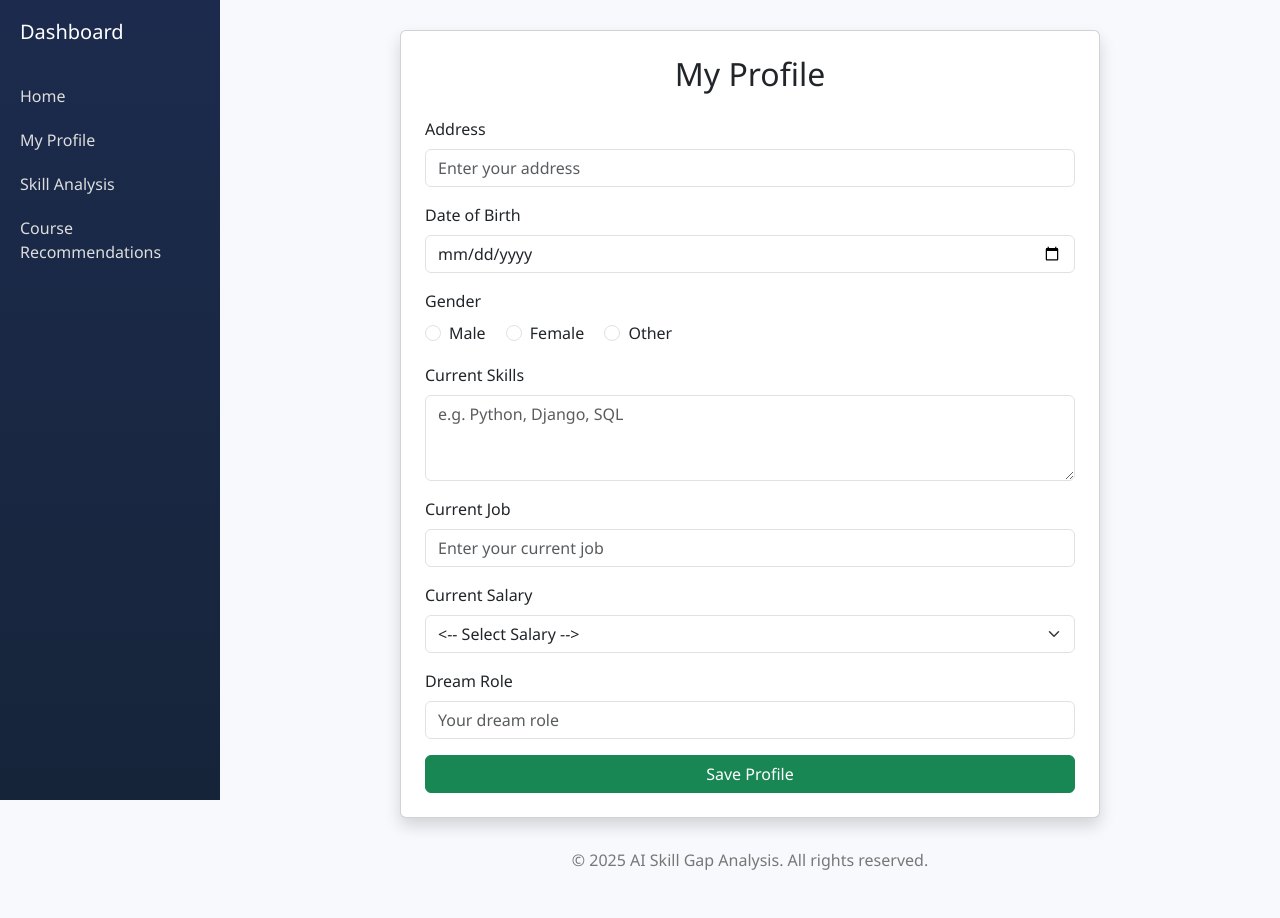
After one commit to harsh-kumbhar/AI_Skill_Gap_Analysis, a Django app: page /my_profile/ in a window 1280 px wide. The commit adds this page. Run offline with Django 5.2, Linux system fonts and the light colour scheme; the visitor is signed in with stand-in values (Sample User, id 1); data comes from the database, SQL or seed files in the repository.

Commit message:
Step 1.3 :- "My Profile" Frontend done

```diff
--- a/ai_skill_gap/settings.py
+++ b/ai_skill_gap/settings.py
@@ -37,6 +37,7 @@ INSTALLED_APPS = [
     'django.contrib.sessions',
     'django.contrib.messages',
     'django.contrib.staticfiles',
+    'core',
 ]
 
 MIDDLEWARE = [
--- a/ai_skill_gap/urls.py
+++ b/ai_skill_gap/urls.py
@@ -13,6 +13,6 @@ urlpatterns = [
 
     # Dashboard (protected)
     path('dashboard/', views.dashboard, name="dashboard"),
-    path("profile/", views.my_profile, name="my_profile"),
+    path("my_profile/", views.my_profile, name="my_profile"),
 
 ]
--- a/core/templates/base.html
+++ b/core/templates/base.html
@@ -12,11 +12,22 @@
       font-family: 'Segoe UI', Tahoma, Geneva, Verdana, sans-serif;
     }
     .sidebar {
-      height: 100vh;
-      background: linear-gradient(180deg, #1c2b4d, #16243a);
-      color: #fff;
-      padding: 20px;
-    }
+  position: fixed;          /* stick it to the side */
+  top: 0;
+  left: 0;
+  height: 100%;             /* take full page height */
+  width: 220px;             /* fixed width */
+  background: linear-gradient(180deg, #1c2b4d, #16243a);
+  color: #fff;
+  padding: 20px;
+  overflow-y: auto;         /* scroll if sidebar content is too long */
+}
+
+.content {
+  margin-left: 220px;       /* push content to the right */
+  padding: 30px;
+  width: calc(100% - 220px);
+}
     .sidebar h2 {
       font-size: 20px;
       margin-bottom: 30px;
@@ -30,9 +41,7 @@
     .sidebar a:hover {
       color: #fff;
     }
-    .content {
-      padding: 30px;
-    }
+
     footer {
       margin-top: 30px;
       text-align: center;
@@ -47,7 +56,7 @@
   <div class="sidebar">
     <h2>Dashboard</h2>
     <a href="{% url 'dashboard' %}">Home</a>
-    <a href="#">My Profile</a>
+    <a href="{% url 'my_profile' %}">My Profile</a>
     <a href="#">Skill Analysis</a>
     <a href="#">Course Recommendations</a>
   </div>
--- /dev/null
+++ b/core/templates/my_profile.html
@@ -0,0 +1,84 @@
+{% extends "base.html" %}
+{% block title %}My Profile{% endblock %}
+
+{% block content %}
+<div class="card shadow p-4 mx-auto" style="max-width: 700px;">
+  <h2 class="text-center mb-4">My Profile</h2>
+
+  <form method="POST">
+    {% csrf_token %}
+
+    <!-- Address -->
+    <div class="mb-3">
+      <label class="form-label">Address</label>
+      <input type="text" name="address" class="form-control"
+             value="{{ profile.address|default:'' }}" placeholder="Enter your address">
+    </div>
+
+    <!-- Date of Birth -->
+    <div class="mb-3">
+      <label class="form-label">Date of Birth</label>
+      <input type="date" name="dob" class="form-control"
+             value="{{ profile.dob|date:'Y-m-d' }}">
+    </div>
+
+    <!-- Gender -->
+    <div class="mb-3">
+      <label class="form-label">Gender</label><br>
+      <div class="form-check form-check-inline">
+        <input class="form-check-input" type="radio" name="gender" value="Male"
+          {% if profile.gender == "Male" %}checked{% endif %}>
+        <label class="form-check-label">Male</label>
+      </div>
+      <div class="form-check form-check-inline">
+        <input class="form-check-input" type="radio" name="gender" value="Female"
+          {% if profile.gender == "Female" %}checked{% endif %}>
+        <label class="form-check-label">Female</label>
+      </div>
+      <div class="form-check form-check-inline">
+        <input class="form-check-input" type="radio" name="gender" value="Other"
+          {% if profile.gender == "Other" %}checked{% endif %}>
+        <label class="form-check-label">Other</label>
+      </div>
+    </div>
+
+    <!-- Current Skills -->
+    <div class="mb-3">
+      <label class="form-label">Current Skills</label>
+      <textarea name="skills" rows="3" class="form-control"
+        placeholder="e.g. Python, Django, SQL">{{ profile.skills|default:'' }}</textarea>
+    </div>
+
+    <!-- Current Job -->
+    <div class="mb-3">
+      <label class="form-label">Current Job</label>
+      <input type="text" name="job" class="form-control"
+             value="{{ profile.job|default:'' }}" placeholder="Enter your current job">
+    </div>
+
+    <!-- Current Salary -->
+    <div class="mb-3">
+      <label class="form-label">Current Salary</label>
+      <select name="salary" class="form-select">
+        <option value=""><-- Select Salary --></option>
+        <option value="<3L" {% if profile.salary == "<3L" %}selected{% endif %}><3L</option>
+        <option value="3-6L" {% if profile.salary == "3-6L" %}selected{% endif %}>3-6L</option>
+        <option value="6-10L" {% if profile.salary == "6-10L" %}selected{% endif %}>6-10L</option>
+        <option value="10L+" {% if profile.salary == "10L+" %}selected{% endif %}>10L+</option>
+      </select>
+    </div>
+
+    <!-- Dream Role -->
+    <div class="mb-3">
+      <label class="form-label">Dream Role</label>
+      <input type="text" name="dream_role" class="form-control"
+             value="{{ profile.dream_role|default:'' }}" placeholder="Your dream role">
+    </div>
+
+    <!-- Submit Button -->
+    <div class="d-grid">
+      <button type="submit" class="btn btn-success">Save Profile</button>
+    </div>
+  </form>
+</div>
+{% endblock %}
```
Also changed, not shown: core/migrations/0001_initial.py (added).
